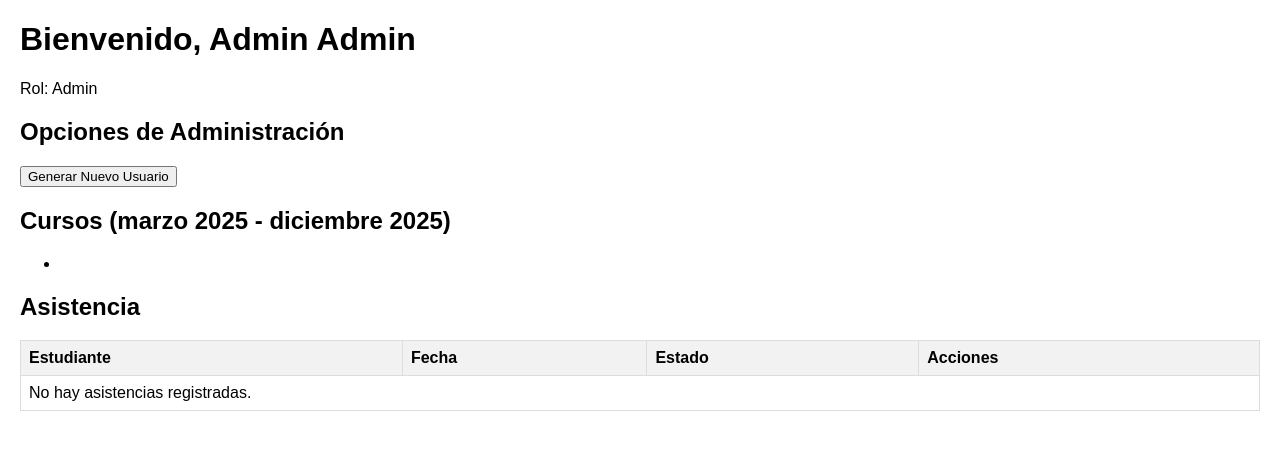
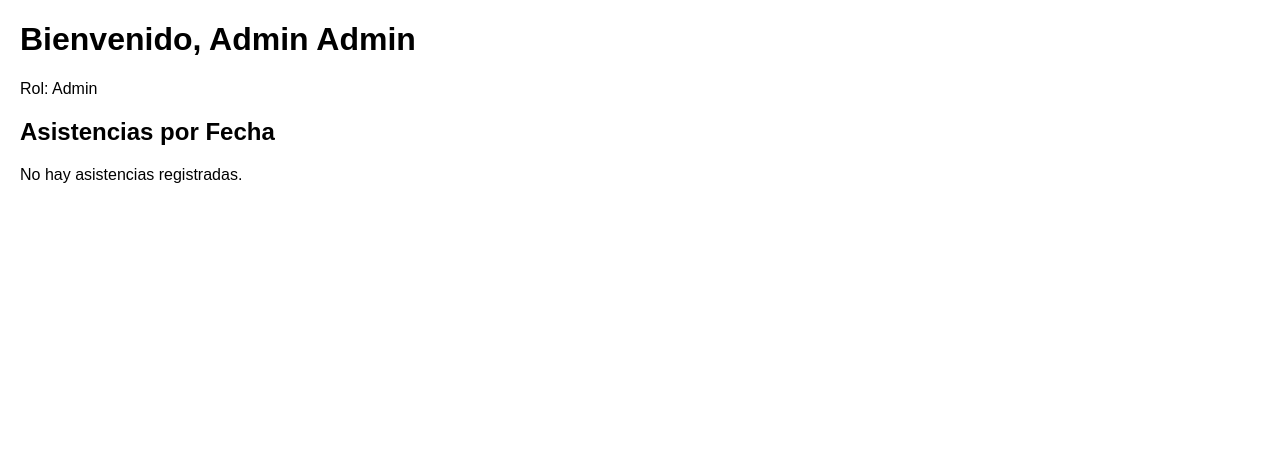
Before and after one commit to AngelCzu/UCB_Asistencia, a Django app: page /inicio in a window 1280 px wide. Shown: the top 450 px of the page. Run offline with Django 5.2, Linux system fonts and the light colour scheme; a user stored in the database is signed in.

Commit message:
funcional modificacion asistencia

```diff
--- a/asistencia_project/asistencia/models.py
+++ b/asistencia_project/asistencia/models.py
@@ -42,7 +42,7 @@
     ]
 
     estudiante = models.ForeignKey(CustomUser, on_delete=models.CASCADE, limit_choices_to={'tipo_usuario': 'estudiante'})
-    fecha = models.DateField(auto_now_add=True)
+    fecha = models.DateField()
     estado = models.CharField(max_length=10, choices=ESTADO_CHOICES)
 
 
--- a/asistencia_project/asistencia/templates/inicio.html
+++ b/asistencia_project/asistencia/templates/inicio.html
@@ -12,7 +12,7 @@
         table {
             width: 100%;
             border-collapse: collapse;
-            margin-top: 10px;
+            margin-top: 20px;
         }
         th, td {
             border: 1px solid #ddd;
@@ -22,58 +22,39 @@
         th {
             background-color: #f2f2f2;
         }
-        .admin-options {
-            margin-top: 20px;
-        }
     </style>
 </head>
 <body>
     <h1>Bienvenido, {{ usuario.nombre }} {{ usuario.apellido }}</h1>
     <p>Rol: {{ usuario.get_tipo_usuario_display }}</p>
 
-    <!-- Mostrar opciones de admin si el usuario es admin -->
-    {% if es_admin %}
-        <div class="admin-options">
-            <h2>Opciones de Administración</h2>
-            <a href="{% url 'admin_panel' %}">
-                <button>Generar Nuevo Usuario</button>
-            </a>
-        </div>
-    {% endif %}
-
-    <h2>Cursos ({{ fecha_inicio|date:"F Y" }} - {{ fecha_fin|date:"F Y" }})</h2>
-    <ul>
-
-            <li>{{ usuario.curso.nombre }}</li>
-
-    </ul>
-
-    <h2>Asistencia</h2>
+    <h2>Asistencias por Fecha</h2>
+    {% if asistencias_por_fecha %}
+        {% for fecha, asistencias in asistencias_por_fecha.items %}
+            <h3>Fecha: {{ fecha }}</h3>
             <table>
                 <thead>
                     <tr>
                         <th>Estudiante</th>
-                <th>Fecha</th>
                         <th>Estado</th>
                         <th>Acciones</th>
                     </tr>
                 </thead>
                 <tbody>
-            {% for asistencia in asistencias_pasadas %}
+                    {% for asistencia in asistencias %}
                         <tr>
                             <td>{{ asistencia.estudiante.nombre }} {{ asistencia.estudiante.apellido }}</td>
-                    <td>{{ asistencia.fecha|date:"d/m/Y" }}</td>
                             <td>{{ asistencia.get_estado_display }}</td>
                             <td>
                                 <a href="{% url 'modificar_asistencia' asistencia.id %}">Modificar</a>
                             </td>
                         </tr>
-            {% empty %}
-                <tr>
-                    <td colspan="4">No hay asistencias registradas.</td>
-                </tr>
                     {% endfor %}
                 </tbody>
             </table>
+        {% endfor %}
+    {% else %}
+        <p>No hay asistencias registradas.</p>
+    {% endif %}
 </body>
 </html>
--- a/asistencia_project/asistencia/views.py
+++ b/asistencia_project/asistencia/views.py
@@ -36,32 +36,37 @@
 @login_required
 def inicio(request):
     usuario = request.user
+
+    # Obtener el rango de tiempo (marzo a diciembre del año actual)
     año_actual = timezone.now().year
     fecha_inicio = timezone.datetime(año_actual, 3, 1).date()  # 1 de marzo
     fecha_fin = timezone.datetime(año_actual, 12, 31).date()  # 31 de diciembre
 
-    cursos = Curso.objects.all()
-    asistencias_pasadas = []
-
-    if usuario.tipo_usuario == 'estudiante':
-        asistencias_pasadas = Asistencia.objects.filter(
+    # Obtener las asistencias pasadas
+    if usuario.tipo_usuario == 'profesor' and usuario.curso:
+        asistencias = Asistencia.objects.filter(
+            estudiante__curso=usuario.curso,
+            fecha__range=(fecha_inicio, fecha_fin))
+    elif usuario.tipo_usuario == 'estudiante':
+        asistencias = Asistencia.objects.filter(
             estudiante=usuario,
             fecha__range=(fecha_inicio, fecha_fin))
-    elif usuario.tipo_usuario == 'profesor' and usuario.curso:
-        asistencias_pasadas = Asistencia.objects.filter(
-            estudiante__curso=usuario.curso,
-            fecha__range=(fecha_inicio, fecha_fin))
+    else:
+        asistencias = Asistencia.objects.none()
 
-    # Verificar si el usuario es admin
-    es_admin = usuario.tipo_usuario == 'admin'
+    # Agrupar asistencias por fecha
+    asistencias_por_fecha = {}
+    for asistencia in asistencias:
+        fecha_str = asistencia.fecha.strftime('%d/%m/%Y')  # Formatear la fecha como cadena
+        if fecha_str not in asistencias_por_fecha:
+            asistencias_por_fecha[fecha_str] = []
+        asistencias_por_fecha[fecha_str].append(asistencia)
 
     context = {
         'usuario': usuario,
-        'cursos': cursos,
-        'asistencias_pasadas': asistencias_pasadas,
+        'asistencias_por_fecha': asistencias_por_fecha,
         'fecha_inicio': fecha_inicio,
         'fecha_fin': fecha_fin,
-        'es_admin': es_admin,  # Agregar esta variable al contexto
     }
 
     return render(request, 'inicio.html', context)
@@ -88,9 +93,13 @@
     return render(request, 'modificar_asistencia.html', context)
 
 
+
+
+
 # Función para verificar si el usuario es admin
 def es_admin(user):
     return user.tipo_usuario == 'admin'
+
 
 @login_required
 @user_passes_test(es_admin, login_url='/acceso')  # Solo usuarios admin pueden acceder
```
Also changed, not shown: asistencia_project/asistencia/management/commands/crear_asistencias.py (+18 -4 lines), asistencia_project/db.sqlite3. Lines whose indentation alone changed are shown as unchanged.
